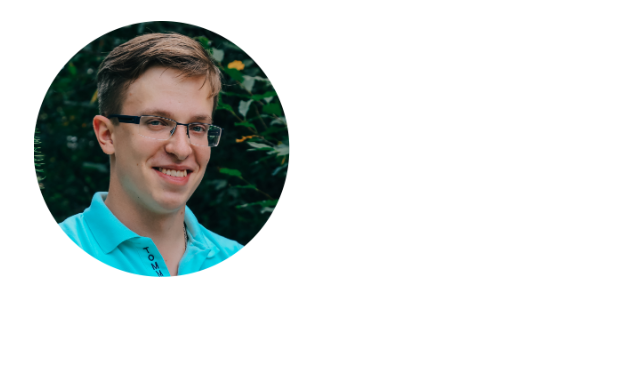
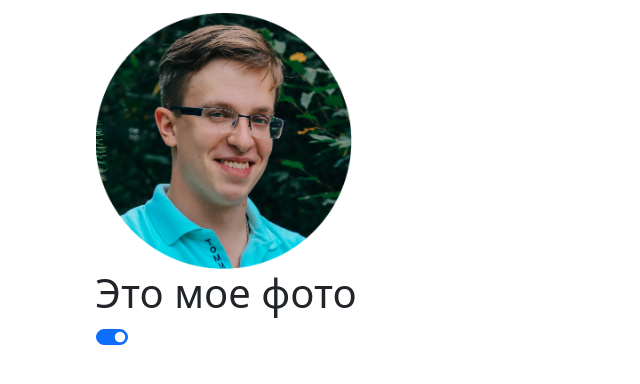
Before and after one commit to barkev2009/cv, a React (Create React App) app: page / in a window 1280 px wide. Shown: the top 384 px of the page, without its empty margins (0-640 px from the left). Built offline with nearby package versions, Linux system fonts and the light colour scheme.

Commit message:
added redux, switch

```diff
--- a/package.json
+++ b/package.json
@@ -13,7 +13,11 @@
     "@types/react-dom": "^18.0.1",
     "react": "^18.0.0",
     "react-dom": "^18.0.0",
+    "react-redux": "^7.2.8",
     "react-scripts": "5.0.1",
+    "redux": "^4.1.2",
+    "redux-devtools-extension": "^2.13.9",
+    "redux-thunk": "^2.4.1",
     "serve": "^13.0.2",
     "typescript": "^4.6.3",
     "web-vitals": "^2.1.4"
--- a/public/index.html
+++ b/public/index.html
@@ -5,6 +5,7 @@
   <meta charset="utf-8" />
   <meta name="viewport" content="width=device-width, initial-scale=1" />
   <meta name="theme-color" content="#000000" />
+  <link rel="stylesheet" href="https://cdn.jsdelivr.net/npm/bootstrap@5.1.3/dist/css/bootstrap.min.css" integrity="sha384-1BmE4kWBq78iYhFldvKuhfTAU6auU8tT94WrHftjDbrCEXSU1oBoqyl2QvZ6jIW3" crossorigin="anonymous">
   <title>My CV</title>
 </head>
 
--- a/src/App.tsx
+++ b/src/App.tsx
@@ -1,10 +1,20 @@
 import React from 'react';
+import LanguageSwitch from './components/LanguageSwitch';
+import {RootState} from './'
+import {useSelector} from 'react-redux'
 import './styles/style.css'
+import dictionary from './dictionary';
 
 function App() {
+
+  const language : string = useSelector<RootState>(state => state.app.languageRus) ? 'rus' : 'eng'
+
+
   return (
     <div className='container'>
       <img className='img_main' src={process.env.PUBLIC_URL + '/cv_photo.png'} alt='my face' />
+      <h1>{dictionary[language].PHOTO_LABEL}</h1>
+      <LanguageSwitch />
     </div>
   );
 }
--- /dev/null
+++ b/src/components/LanguageSwitch.tsx
@@ -0,0 +1,19 @@
+import React from 'react'
+import {RootState} from '../'
+import {useSelector, useDispatch} from 'react-redux'
+import { switchLang } from '../redux/actions/appActions'
+
+const LanguageSwitch = () => {
+
+    const languageRus : any = useSelector<RootState>(state => state.app.languageRus)
+    const dispatch = useDispatch()
+
+    return (
+        <div className="form-check form-switch">
+            <input className="form-check-input" type="checkbox" id="langSwitch" defaultChecked={languageRus} onChange={() => dispatch(switchLang())}/>
+            <label className="form-check-label" htmlFor="langSwitch"></label>
+        </div>
+    )
+}
+
+export default LanguageSwitch
--- a/src/dictionary.ts
+++ b/src/dictionary.ts
@@ -1,14 +1,9 @@
-interface dictObject {
-    eng: Object,
-    rus: Object
-}
-
-const dictionary : dictObject = {
+const dictionary : any = {
     eng: {
-
+        PHOTO_LABEL: 'This is my photo'
     },
     rus: {
-
+        PHOTO_LABEL: 'Это мое фото'
     }
 }
 
--- a/src/index.tsx
+++ b/src/index.tsx
@@ -1,12 +1,31 @@
 import React from 'react';
-import ReactDOM from 'react-dom/client';
+import { createRoot } from 'react-dom/client';
+import { createStore, applyMiddleware } from 'redux'
+import { composeWithDevTools } from 'redux-devtools-extension'
 import App from './App';
+import { rootReducer } from './redux/rootReducer';
+import thunk from 'redux-thunk';
+import { Provider } from 'react-redux';
 
-const root = ReactDOM.createRoot(
+const root = createRoot(
   document.getElementById('root') as HTMLElement
 );
+
+const store = createStore(
+  rootReducer, composeWithDevTools(
+    applyMiddleware(
+      thunk
+    )
+  )
+)
+
 root.render(
   <React.StrictMode>
-    <App />
+    <Provider store={store}>
+      <App />
+    </Provider>
   </React.StrictMode>
 );
+
+export type RootState = ReturnType<typeof store.getState>
+export type AppDispatch = typeof store.dispatch
--- /dev/null
+++ b/src/redux/actions/appActions.ts
@@ -0,0 +1,8 @@
+import { SWITCH_LANGUAGE } from '../types';
+import { appAction } from './../interfaces/appInterfaces';
+
+export function switchLang() : appAction {
+    return {
+        type: SWITCH_LANGUAGE
+    }
+}
--- /dev/null
+++ b/src/redux/interfaces/appInterfaces.ts
@@ -0,0 +1,8 @@
+export interface appState {
+    languageRus: boolean
+}
+
+export interface appAction {
+    type: string,
+    payload? : any
+}
--- /dev/null
+++ b/src/redux/reducers/appReducer.ts
@@ -0,0 +1,14 @@
+import { appAction } from './../interfaces/appInterfaces';
+import { appState } from "../interfaces/appInterfaces"
+import { SWITCH_LANGUAGE } from '../types';
+
+const initialState : appState = {languageRus: true}
+
+export const appReducer = (state: appState = initialState, action: appAction) : appState => {
+    switch (action.type) {
+        case SWITCH_LANGUAGE:
+            return {...state, languageRus: !state.languageRus}
+        default:
+            return state
+    }
+}
--- /dev/null
+++ b/src/redux/rootReducer.ts
@@ -0,0 +1,8 @@
+import { appReducer } from './reducers/appReducer';
+import {combineReducers} from 'redux'
+
+export const rootReducer = combineReducers(
+    {
+        app: appReducer
+    }
+)
--- /dev/null
+++ b/src/redux/types.ts
@@ -0,0 +1 @@
+export const SWITCH_LANGUAGE : string = 'APP/SWITCH_LANGUAGE';
```
